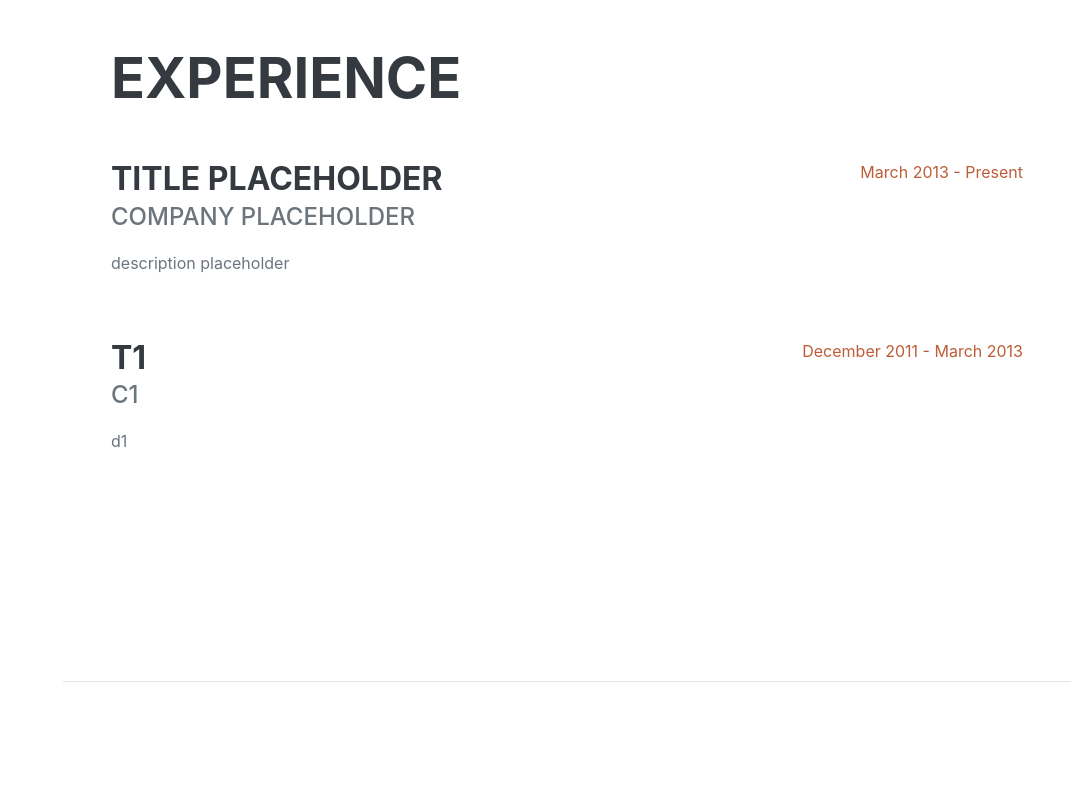
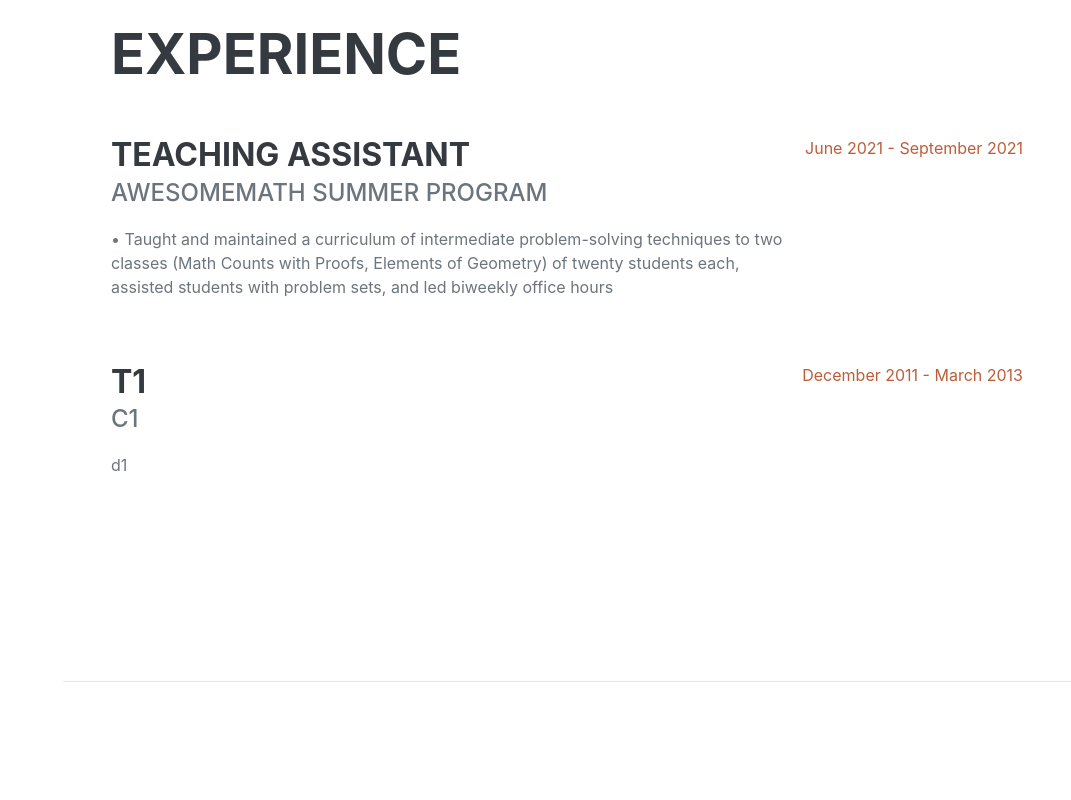
Before and after one commit to mlyin/Personal-Website, a plain HTML site: page index.html in a window 1280 px wide. Shown: the part 920-1720 px from the top of the page, without its empty margins (209-1280 px from the left). Drawn offline with nearby package versions, Linux system fonts and the light colour scheme; a web font is replaced by a local one.

Commit message:
Update index.html
update amsp, awards

```diff
--- a/index.html
+++ b/index.html
@@ -63,11 +63,11 @@
                     <h2 class="mb-5">Experience</h2>
                     <div class="d-flex flex-column flex-md-row justify-content-between mb-5">
                         <div class="flex-grow-1">
-                            <h3 class="mb-0">title placeholder</h3>
-                            <div class="subheading mb-3">company placeholder</div>
-                            <p>description placeholder</p>
+                            <h3 class="mb-0">Teaching Assistant</h3>
+                            <div class="subheading mb-3">AwesomeMath Summer Program</div>
+                            <p>•	Taught and maintained a curriculum of intermediate problem-solving techniques to two classes (Math Counts with Proofs, Elements of Geometry) of twenty students each, assisted students with problem sets, and led biweekly office hours</p>
                         </div>
-                        <div class="flex-shrink-0"><span class="text-primary">March 2013 - Present</span></div>
+                        <div class="flex-shrink-0"><span class="text-primary">June 2021 - September 2021</span></div>
                     </div>
                     <div class="d-flex flex-column flex-md-row justify-content-between mb-5">
                         <div class="flex-grow-1">
@@ -149,11 +149,7 @@
                     <ul class="fa-ul mb-0">
                         <li>
                             <span class="fa-li"><i class="fas fa-trophy text-warning"></i></span>
-                            National Merit Finalist
-                        </li>
-                        <li>
-                            <span class="fa-li"><i class="fas fa-trophy text-warning"></i></span>
-                            AP Scholar with Distinction
+                            U. S. Presidential Scholar
                         </li>
                         <li>
                             <span class="fa-li"><i class="fas fa-trophy text-warning"></i></span>
@@ -161,7 +157,11 @@
                         </li>
                         <li>
                             <span class="fa-li"><i class="fas fa-trophy text-warning"></i></span>
-                            U.S. Presidential Scholar Semifinalist
+                            National Merit Finalist
+                        </li>
+                        <li>
+                            <span class="fa-li"><i class="fas fa-trophy text-warning"></i></span>
+                            AP Scholar with Distinction
                         </li>
                     </ul>
                 </div>
```
